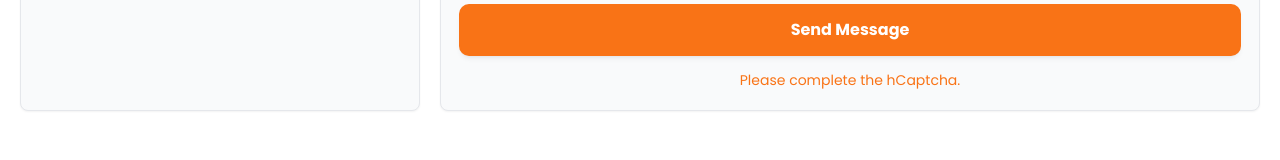
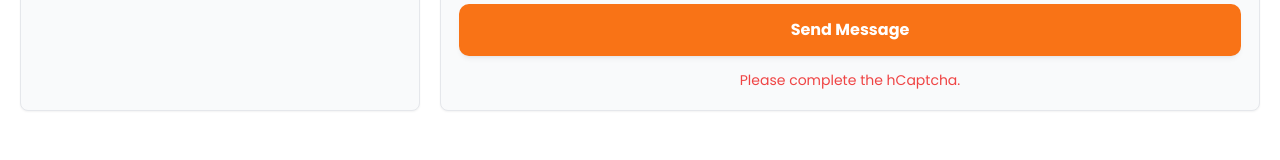
Before and after one commit to moisesxtian/websiteportfolio, a React (Vite) app: page / in a window 1280 px wide. Both pictures are taken after typing "Sample", "name@example.com", "Sample" into the empty fields and a click on the button "Send Message". Shown: the part 3868-4028 px from the top of the page. Built offline with nearby package versions, Linux system fonts and the light colour scheme.

Commit message:
testing hcaptcha validation

```diff
--- a/src/components/Contact.tsx
+++ b/src/components/Contact.tsx
@@ -8,10 +8,10 @@ const WEB3FORMS_API_KEY = import.meta.env.VITE_WEB3FORMS_KEY;
 const CardsLayout = () => {
   const formRef = useRef<HTMLFormElement>(null);
   const [submitting, setSubmitting] = useState(false);
-  const [result, setResult] = useState<string | null>(null);
+  const [result, setResult] = useState<{ type: 'success' | 'error'; message: string } | null>(null);
 
+  // Load hCaptcha script only once
   useEffect(() => {
-    // Load hCaptcha script once
     if (typeof window !== "undefined" && !(window as any).hcaptchaScriptLoaded) {
       const script = document.createElement("script");
       script.src = "https://js.hcaptcha.com/1/api.js";
@@ -26,33 +26,56 @@ const CardsLayout = () => {
     setSubmitting(true);
     setResult(null);
 
-    const formData = new FormData(formRef.current!);
-
-    const hcaptchaToken = (window as any).hcaptcha?.getResponse();
-    if (!hcaptchaToken) {
-      setResult("Please complete the hCaptcha.");
+    // Ensure the API key is available
+    if (!WEB3FORMS_API_KEY) {
+      setResult({ type: 'error', message: "Form submission is not configured. Missing API Key." });
       setSubmitting(false);
       return;
     }
 
+    const formData = new FormData(formRef.current!);
+    const hcaptchaToken = (window as any).hcaptcha?.getResponse();
+
+    if (!hcaptchaToken) {
+      setResult({ type: 'error', message: "Please complete the hCaptcha." });
+      setSubmitting(false);
+      return;
+    }
+
+    // Append necessary data
     formData.append("h-captcha-response", hcaptchaToken);
     formData.append("access_key", WEB3FORMS_API_KEY);
 
+    // Convert FormData to a plain object for reliable JSON submission
+    const object = Object.fromEntries(formData.entries());
+    const json = JSON.stringify(object);
+
     try {
-      const res = await axios.post("https://api.web3forms.com/submit", formData);
+      const res = await axios.post("https://api.web3forms.com/submit", json, {
+        headers: {
+          "Content-Type": "application/json",
+          Accept: "application/json"
+        }
+      });
       const data = res.data;
 
       if (data.success) {
-        setResult("✅ Message sent successfully!");
+        setResult({ type: 'success', message: "Message sent successfully!" });
         formRef.current?.reset();
         (window as any).hcaptcha?.reset();
       } else {
         console.error("Web3Forms Error:", data);
-        setResult(data.message || "❌ Something went wrong. Please try again.");
+        setResult({ type: 'error', message: data.message || "Something went wrong. Please try again." });
       }
     } catch (err) {
       console.error("Network error:", err);
-      setResult("❌ Network error. Please try again.");
+      if (axios.isAxiosError(err) && err.response) {
+        // Log the detailed error from the server
+        console.error("Server Response:", err.response.data);
+        setResult({ type: 'error', message: err.response.data.message || "A server error occurred." });
+      } else {
+        setResult({ type: 'error', message: "Something went wrong. Please try again." });
+      }
     }
 
     setSubmitting(false);
@@ -128,7 +151,6 @@ const CardsLayout = () => {
                 required
               ></textarea>
             </div>
-
             {/* hCaptcha */}
             <div className="mt-2">
               <div
@@ -137,7 +159,6 @@ const CardsLayout = () => {
                 data-theme="light"
               ></div>
             </div>
-
             <button
               type="submit"
               className="mt-4 w-full py-3 px-5 bg-main-color text-white font-bold rounded-lg shadow-md hover:bg-main-color-dark focus:outline-none focus:ring-2 focus:ring-main-color"
@@ -145,10 +166,13 @@ const CardsLayout = () => {
             >
               {submitting ? "Sending..." : "Send Message"}
             </button>
-
             {result && (
-              <div className="mt-2 text-center text-sm text-main-color">
-                {result}
+              <div
+                className={`mt-2 text-center text-sm ${
+                  result.type === 'success' ? 'text-green-500' : 'text-red-500'
+                }`}
+              >
+                {result.message}
               </div>
             )}
           </form>
```
